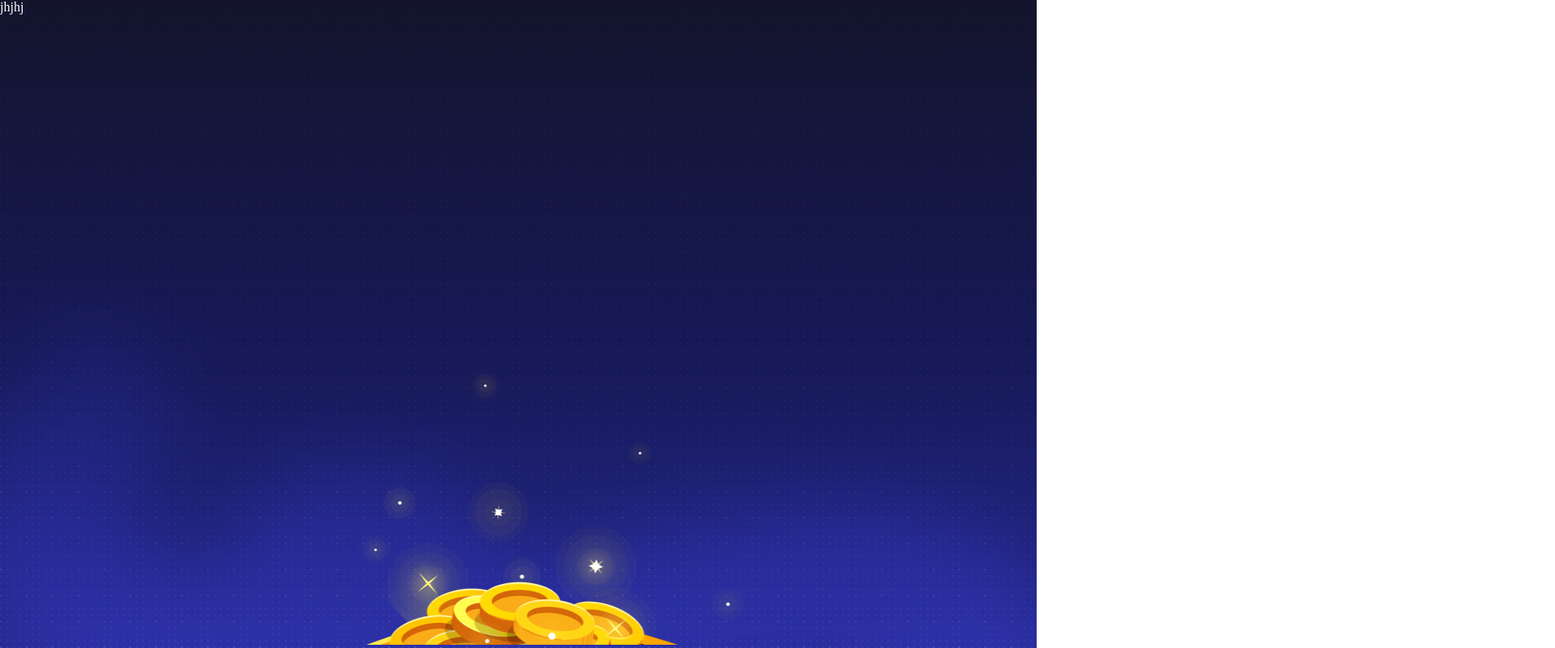
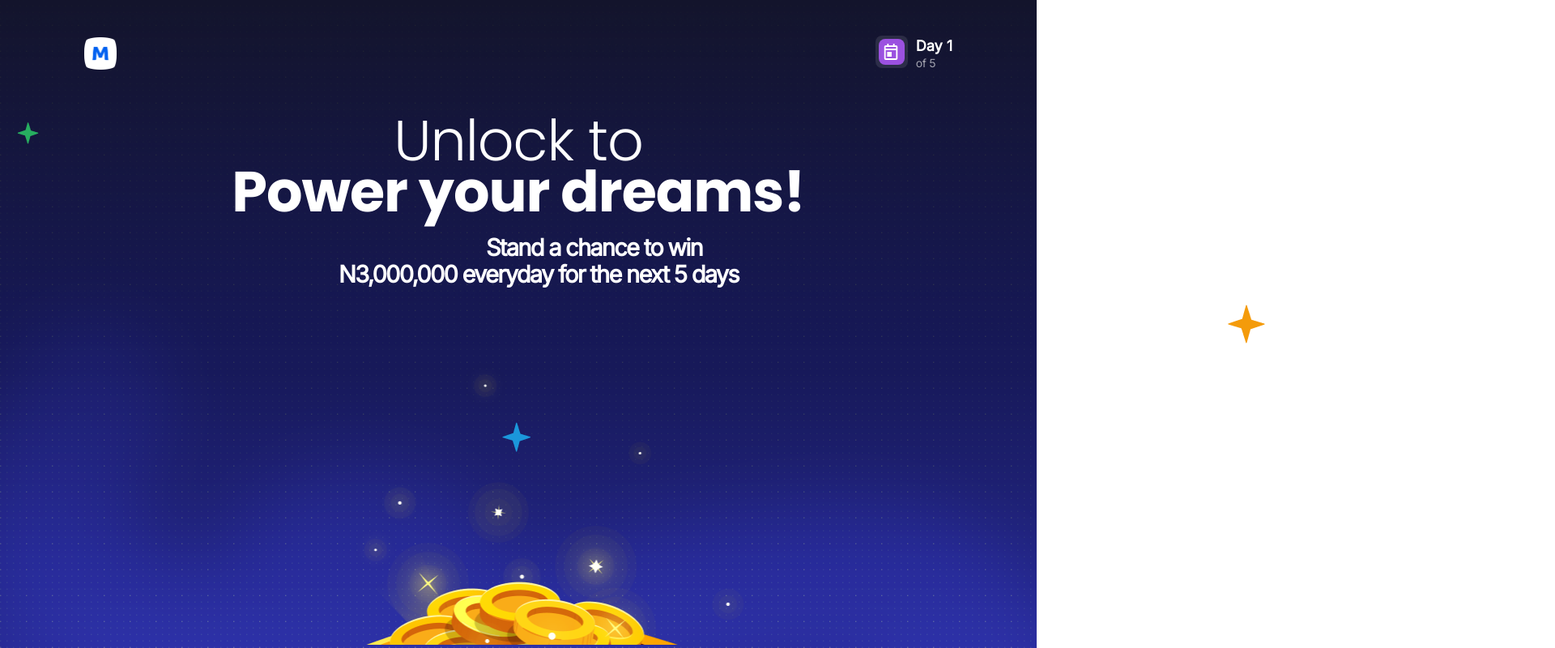
Before and after one commit to ursula-paul/TeamApt-FrontEnd-Test, a plain HTML site: page index.html in a window 1280 px wide. Shown: the top 800 px of the page at 81% size, 1920 px wide, since content can reach past the window. Drawn offline with Linux system fonts and the light colour scheme.

Commit message:
added the text and scss variables

```diff
--- a/_utilities.scss
+++ b/_utilities.scss
@@ -0,0 +1,4 @@
+$bgcolor: #ffffff;
+$logocolor: #ffffff;
+$text: rgba(255, 255, 255, 0.6);
+$headerwrapper: #ffffff;
--- a/index.html
+++ b/index.html
@@ -11,7 +11,29 @@
 
 <body>
     <div class="bg-body">
-        <p>jhjhj</p>
+        <nav>
+            <div class="logo"><img src="assets/Logo.png" /></div>
+            <div class="days">
+                <div class="image-wrapper">
+                    <img src="assets/day.svg" />
+                </div>
+                <div class="text">
+                    <p>Day 1</p>
+                    <p>of 5</p>
+                </div>
+            </div>
+        </nav>
+        <div class="header-wrapper">
+            <div class="top-stars">
+                <img src="assets/top-stars.png" />
+            </div>
+            <p class="light">Unlock to</p>
+            <p class="bold">Power your dreams!</p>
+        </div>
+        <div class="sub-heading">
+            <p class="heading">Stand a chance to win</p>
+            <div class="second">N3,000,000 everyday for the next 5 days</div>
+        </div>
         <div class="coin-pot-wrapper">
             <img src="assets/coin-stars.png" />
         </div>
--- a/styles.scss
+++ b/styles.scss
@@ -1,7 +1,12 @@
+@import url("https://fonts.googleapis.com/css2?family=Poppins:wght@300;700&display=swap");
+@import url("https://fonts.googleapis.com/css2?family=Inter&display=swap");
+@import "./utilities";
 * {
 	padding: 0;
 	margin: 0;
+	box-sizing: border-box;
 }
+
 body {
 	.bg-body {
 		background-image: url("./assets/background.png");
@@ -10,7 +15,7 @@ body {
 		// display: flex;
 		// justify-content: center;
 		// align-items: center;
-		color: #ffffff;
+		color: $bgcolor;
 		background-repeat: no-repeat;
 		position: absolute;
 		width: 100%;
@@ -19,6 +24,91 @@ body {
 		left: 0;
 		background-repeat: no-repeat;
 		background-size: cover;
+
+		nav {
+			display: flex;
+			align-items: center;
+			justify-content: space-between;
+			padding: 44px 104px 53.5px 104px;
+
+			.logo {
+				height: 40px;
+				width: 40.24px;
+				overflow: hidden;
+
+				img {
+					width: 100%;
+					height: 100%;
+					object-fit: cover;
+				}
+			}
+
+			.days {
+				display: flex;
+				gap: 10px;
+				align-items: center;
+
+				.text {
+					p {
+						font-family: "Inter";
+						font-style: normal;
+						font-weight: 700;
+						font-size: 18px;
+						line-height: 109%;
+						color: $logocolor;
+
+						&:nth-of-type(2) {
+							font-weight: 400;
+							font-size: 14px;
+							line-height: 109%;
+							letter-spacing: -0.02em;
+							color: $text;
+							margin-top: 4px;
+						}
+					}
+				}
+			}
+		}
+
+		.header-wrapper {
+			.top-stars {
+				position: absolute;
+			}
+			p {
+				font-family: "Poppins";
+				font-style: normal;
+				font-weight: 300;
+				font-size: 70px;
+				line-height: 91%;
+				text-align: center;
+				letter-spacing: -0.015em;
+				color: $headerwrapper;
+				&.bold {
+					font-weight: 700;
+				}
+			}
+		}
+
+		.sub-heading {
+			padding-top: 20px;
+			font-family: Inter;
+			font-size: 29px;
+			font-weight: 700;
+			line-height: 33px;
+			letter-spacing: -0.06em;
+			text-align: center;
+
+			p {
+				display: flex;
+				align-items: center;
+				align-items: flex-start;
+				margin-left: 600px;
+			}
+		}
+
+		.second {
+			margin-left: 50px;
+		}
 
 		.coin-pot-wrapper {
 			width: fit-content;
```
Also changed, not shown: assets/Logo.png (added), assets/day.svg (added), assets/top-stars.png (added), styles.css, 3 other files.
